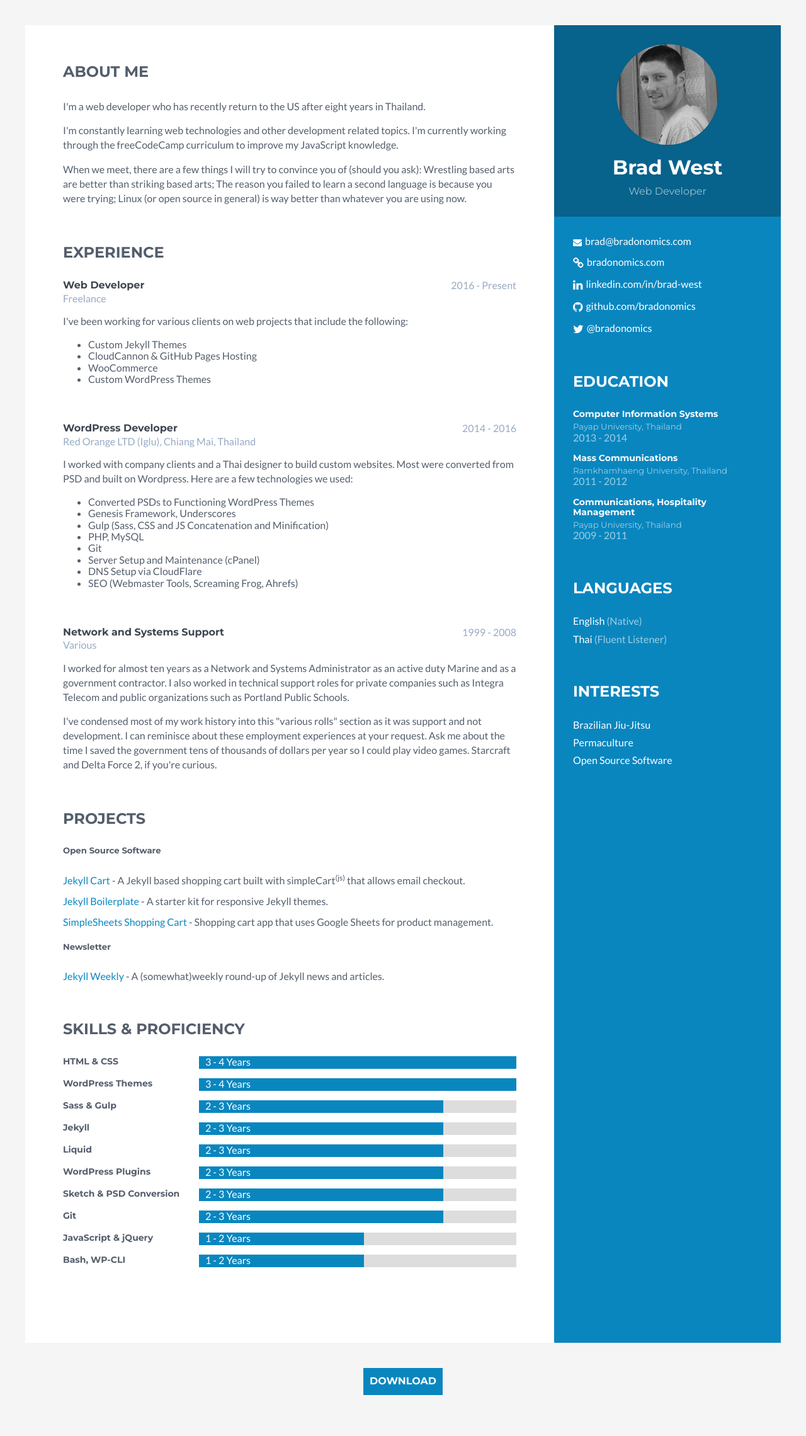
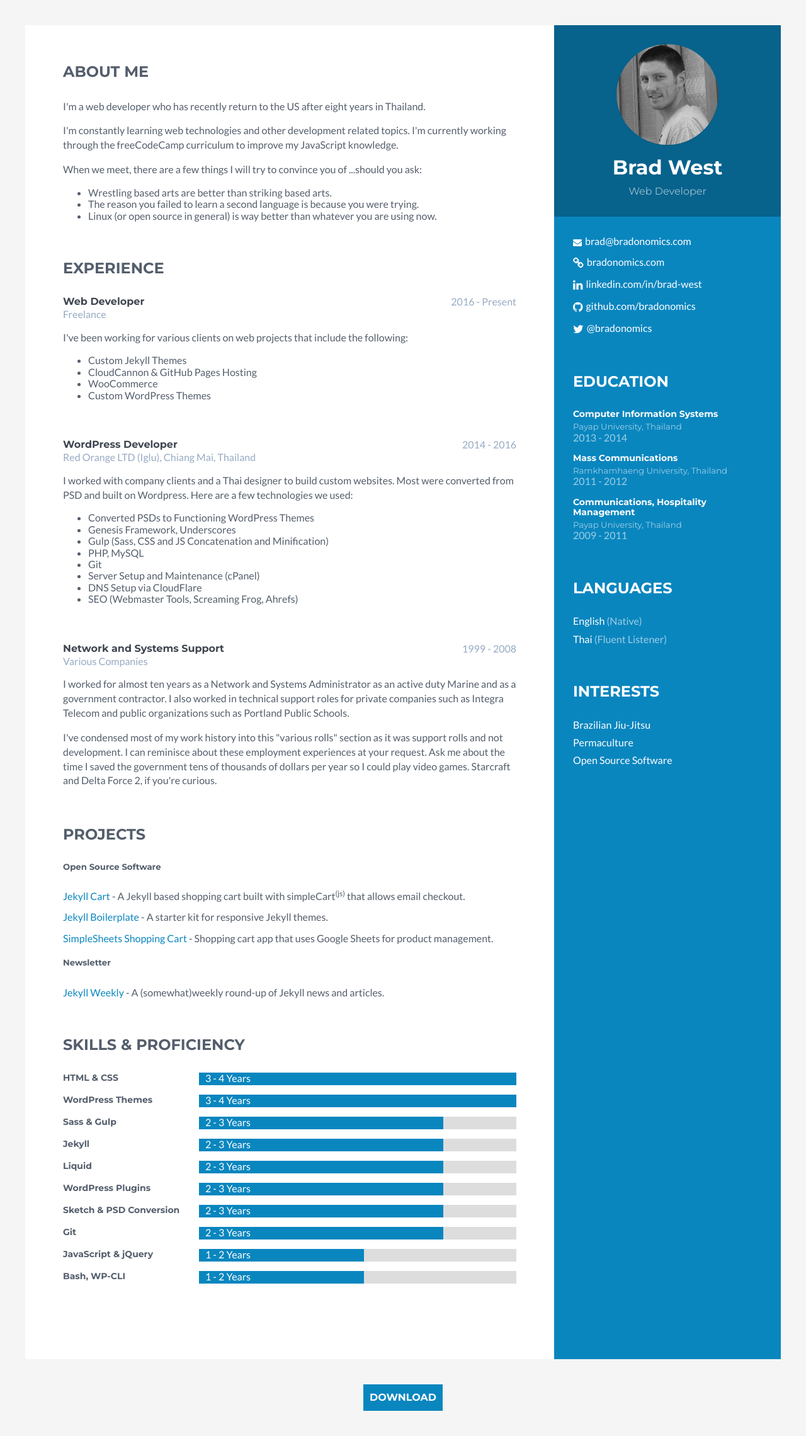
Before and after one commit to bradonomics/bradonomics.com, a Jekyll site: the page built from _pages/resume.html, in a window 1280 px wide. Shown: the whole page at 63% size. Built offline with Jekyll 4.4.1, drawn with Linux system fonts in a browser that asks for light colours; before the commit the page ends 2255 px from its top, so only the background shows below that.

Commit message:
Resume updates

```diff
--- a/_pages/resume.html
+++ b/_pages/resume.html
@@ -24,7 +24,7 @@ layout: compress
 
     <link rel="alternate" type="application/rss+xml" title="Bradonomics" href="http://feeds.feedburner.com/bradonomics">
 
-    <link rel="stylesheet" href="http://fonts.googleapis.com/css?family=Lato:300,300i,400,400i|Montserrat:400,700">
+    <link rel="stylesheet" href="http://fonts.googleapis.com/css?family=Lato:400|Montserrat:400,700">
     <link rel="stylesheet" href="{{ site.url }}/css/resume.css">
 
   </head>
@@ -102,7 +102,13 @@ layout: compress
           <div class="summary">
             <p>I'm a web developer who has recently return to the US after eight years in Thailand.</p>
             <p>I'm constantly learning web technologies and other development related topics. I'm currently working through the freeCodeCamp curriculum to improve my JavaScript knowledge.</p>
-            <p>When we meet, there are a few things I will try to convince you of (should you ask): Wrestling based arts are better than  striking based arts; The reason you failed to learn a second language is because you were trying; Linux (or open source in general) is way better than whatever you are using now.</p>
+            <p>When we meet, there are a few things I will try to convince you of ...should you ask:
+              <ul>
+                <li>Wrestling based arts are better than striking based arts.</li>
+                <li>The reason you failed to learn a second language is because you were trying.</li>
+                <li>Linux (or open source in general) is way better than whatever you are using now.</li>
+              </ul>
+            </p>
           </div>
 
         </section>
@@ -166,12 +172,12 @@ layout: compress
                 <h3 class="job-title">Network and Systems Support</h3>
                 <div class="time">1999 - 2008</div>
               </div>
-              <div class="company">Various</div>
+              <div class="company">Various Companies</div>
             </div>
 
             <div class="details">
               <p>I worked for almost ten years as a Network and Systems Administrator as an active duty Marine and as a government contractor. I also worked in technical support roles for private companies such as Integra Telecom and public organizations such as Portland Public Schools.</p>
-              <p>I've condensed most of my work history into this "various rolls" section as it was support and not development. I can reminisce about these employment experiences at your request. Ask me about the time I saved the government tens of thousands of dollars per year so I could play video games. Starcraft and Delta Force 2, if you're curious.</p>
+              <p>I've condensed most of my work history into this "various rolls" section as it was support rolls and not development. I can reminisce about these employment experiences at your request. Ask me about the time I saved the government tens of thousands of dollars per year so I could play video games. Starcraft and Delta Force 2, if you're curious.</p>
             </div>
 
           </div>
--- a/_sass/resume.scss
+++ b/_sass/resume.scss
@@ -123,13 +123,6 @@ p {
     color: #97aac3;
   }
 
-  .project-title {
-    margin-top: 0;
-    margin-bottom: 5px;
-    font-size: 16px;
-    font-weight: 400;
-  }
-
   .projects-section .intro {
     margin-bottom: 30px;
   }
@@ -141,23 +134,20 @@ p {
 }
 
 .sidebar {
-  -webkit-box-ordinal-group: 2;
-  -ms-flex-order: 1;
-  order: 1;
   color: #fff;
   background: $primary-color;
   @media (min-width: 800px) {
     -webkit-box-flex: 0;
     -ms-flex: 0 0 300px;
-    flex: 0 0 300px;
+        flex: 0 0 300px;
     -webkit-box-ordinal-group: 3;
     -ms-flex-order: 2;
-    order: 2;
+             order: 2;
   }
   @media (min-width: 1200px) {
     -webkit-box-flex: 0;
     -ms-flex: 0 0 360px;
-    flex: 0 0 360px;
+        flex: 0 0 360px;
   }
 
   ul {
@@ -186,7 +176,7 @@ p {
     border: 0 solid #fff;
     border-radius: 100%;
     -webkit-box-shadow: 0 1px 1px rgba(0, 0, 0, .1);
-    box-shadow: 0 1px 1px rgba(0, 0, 0, .1);
+            box-shadow: 0 1px 1px rgba(0, 0, 0, .1);
   }
 
   .name {
@@ -311,9 +301,6 @@ p {
   background: #ddd;
   @media (min-width: 1000px) {
     display: inline-block;
-    // position: relative;
-    // top: 1px;
-    // float: left;
     width: 70%;
   }
 }
```
